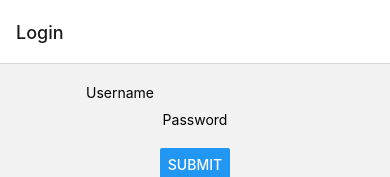
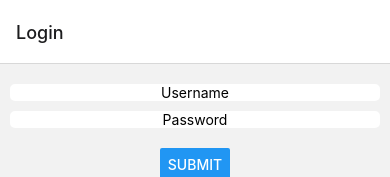
Before and after one commit to naseelemak/rndemo, a React Native app: screen /Login in a window 390 px wide. Shown: the top 177 px of the page. Built offline with nearby package versions, Linux system fonts and the light colour scheme; what mobx-persist-store would draw is missing.

Commit message:
Update LoginScreen styles

```diff
--- a/src/screens/Login/LoginScreen.js
+++ b/src/screens/Login/LoginScreen.js
@@ -15,6 +15,8 @@ const styles = StyleSheet.create({
   textInput: {
     width: '100%',
     textAlign: 'center',
+    borderRadius: 5,
+    backgroundColor: 'white',
   },
 });
 
@@ -37,6 +39,7 @@ const LoginScreen = () => {
         onChangeText={(text) => setUsernameText(text)}
         autoCapitalize="none"
         value={usernameText}
+        style={styles.textInput}
       />
       <View style={{ paddingVertical: 5 }} />
       <TextInput
```
